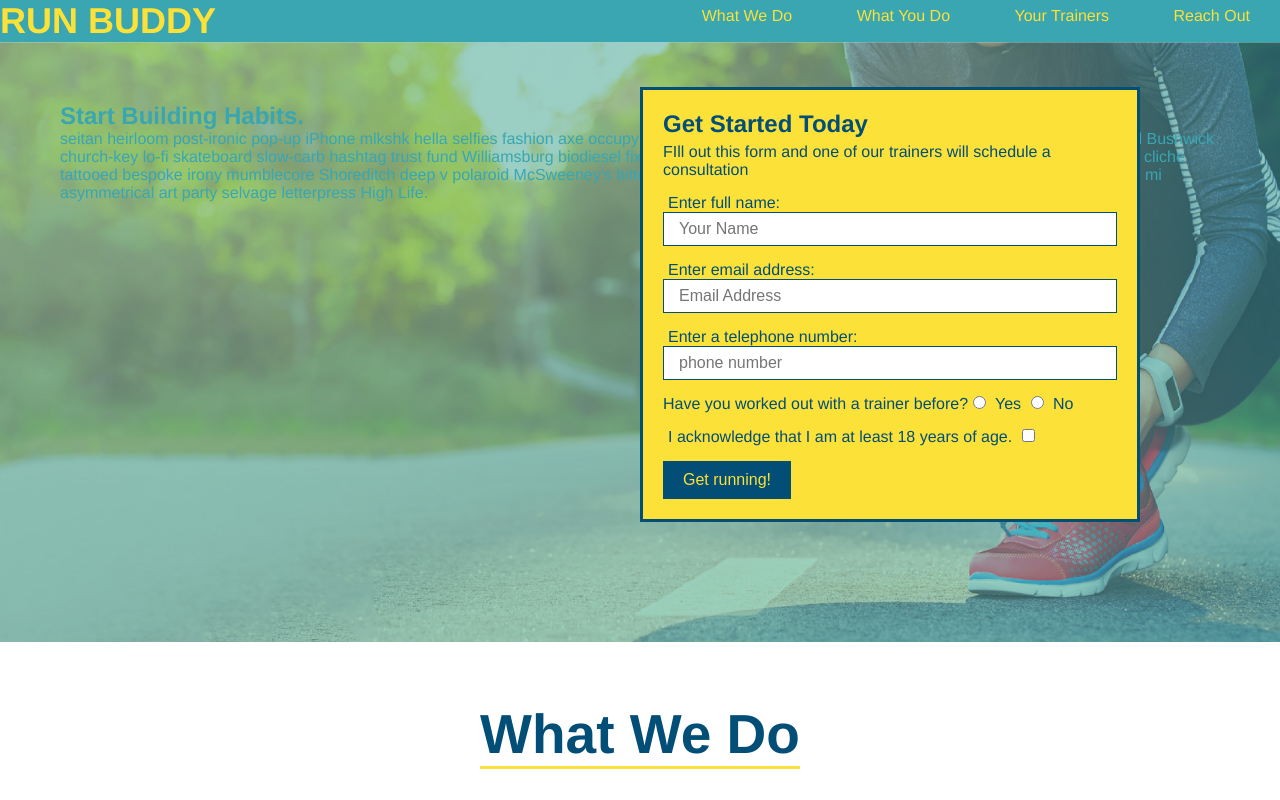
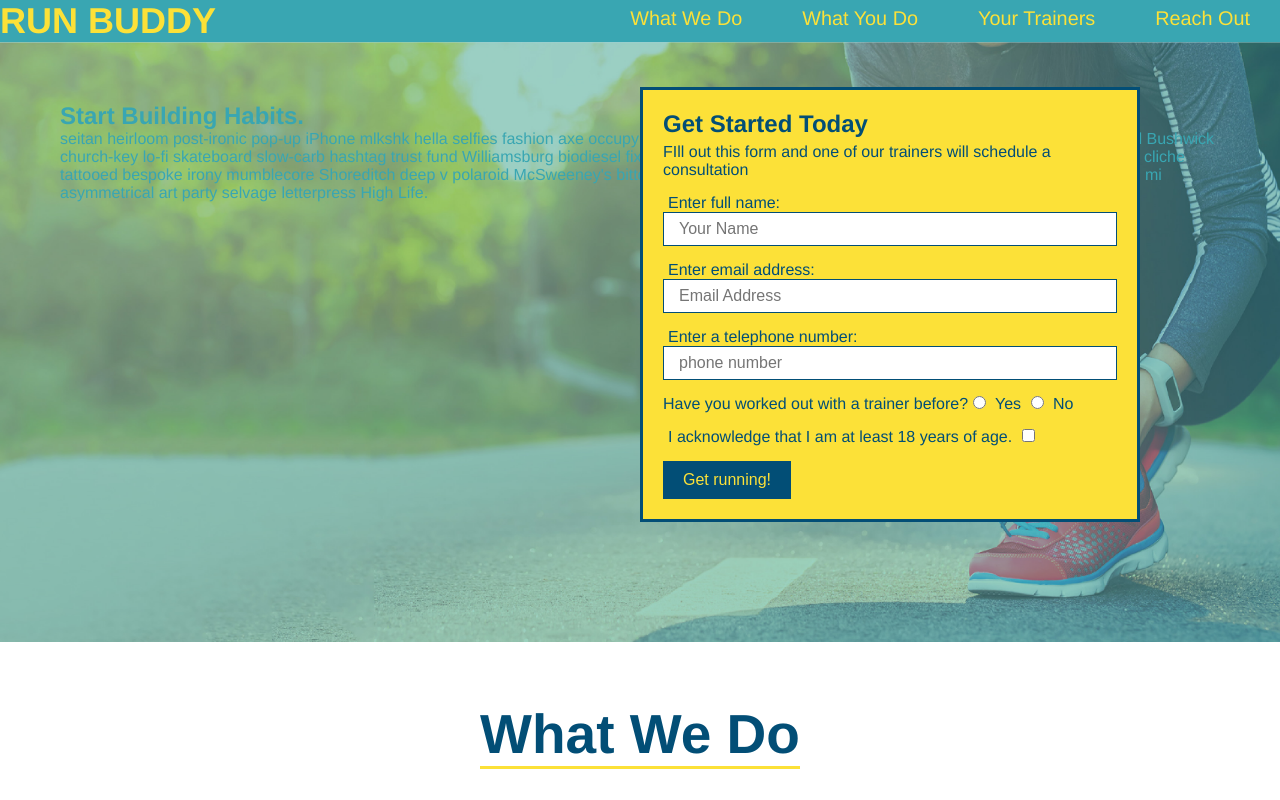
Before and after one commit to KevinGodek/run-buddy, a plain HTML site: page index.html in a window 1280 px wide. Shown: the top 800 px of the page. Drawn offline with Linux system fonts and the light colour scheme.

Commit message:
add flexbox to header

```diff
--- a/assets/css/style.css
+++ b/assets/css/style.css
@@ -22,6 +22,13 @@ header h1 {
   font-size: 36px;
   color: #fce138;
 }
+header nav ul {
+  display: flex;
+  flex-wrap: wrap;
+  justify-content: space-between;
+  align-items: center;
+  list-style: none;
+}
 header a {
   text-decoration: none;
   color: #fce138;
@@ -29,13 +36,10 @@ header a {
 header nav {
   margin: 7px 0;
 }
-header nav ul li {
-  display:inline;
-}
 header nav ul li a {
   margin: 0 30px;
   font-weight: lighter;
-  font-size: 22pk;
+  font-size: 1.55vw;
 }
 footer {
   background: #fce138;
```
